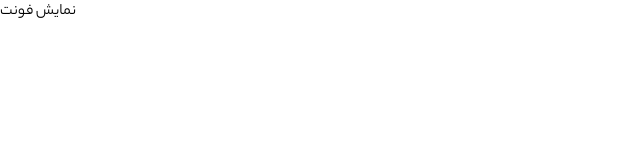
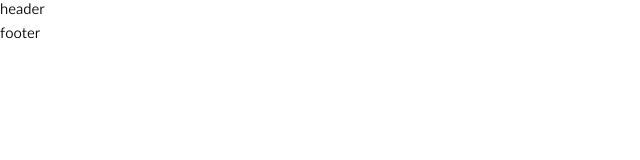
Before and after one commit to AliKhosronejad76/proshop, a React (Vite) app: page / in a window 1280 px wide. Shown: the top 160 px of the page, without its empty margins (0-640 px from the left). Built offline with nearby package versions, Linux system fonts and the light colour scheme.

Commit message:
layout.jsx header.jsx footer.jsx  created

```diff
--- a/src/App.jsx
+++ b/src/App.jsx
@@ -1,8 +1,9 @@
+import Layout from "./components/layout/Layout"
 
 export default function App(){
   return(
-    <>
-        <h1 className="text-xl text-center">نمایش فونت </h1>
-    </>
+    <Layout>
+
+    </Layout>
   )
 }
--- /dev/null
+++ b/src/components/footer/Footer.jsx
@@ -0,0 +1,7 @@
+export default function Footer(){
+    return(
+        <footer>
+            footer
+        </footer>
+    )
+}
--- /dev/null
+++ b/src/components/header/Header.jsx
@@ -0,0 +1,7 @@
+export default function Header(){
+    return(
+        <header>
+            header
+        </header>
+    )
+}
--- /dev/null
+++ b/src/components/layout/Layout.jsx
@@ -0,0 +1,14 @@
+import Header from "../header/Header"
+import Footer from "../footer/Footer"
+
+export default function Layout({children}){
+    return(
+        <>
+            <div>
+            </div>
+            <Header/>
+              {children}
+            <Footer/>
+        </>
+    )
+}
```
Also changed, not shown: src/assets/img/proshop-logo.svg (added).
